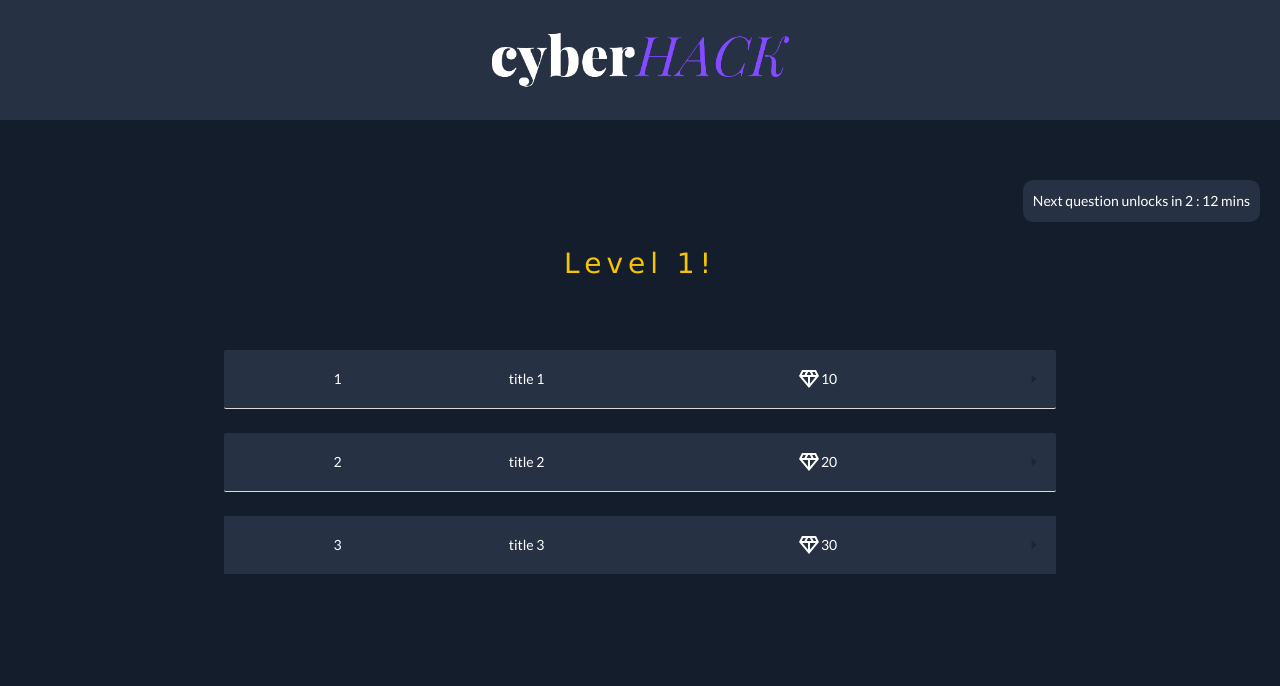
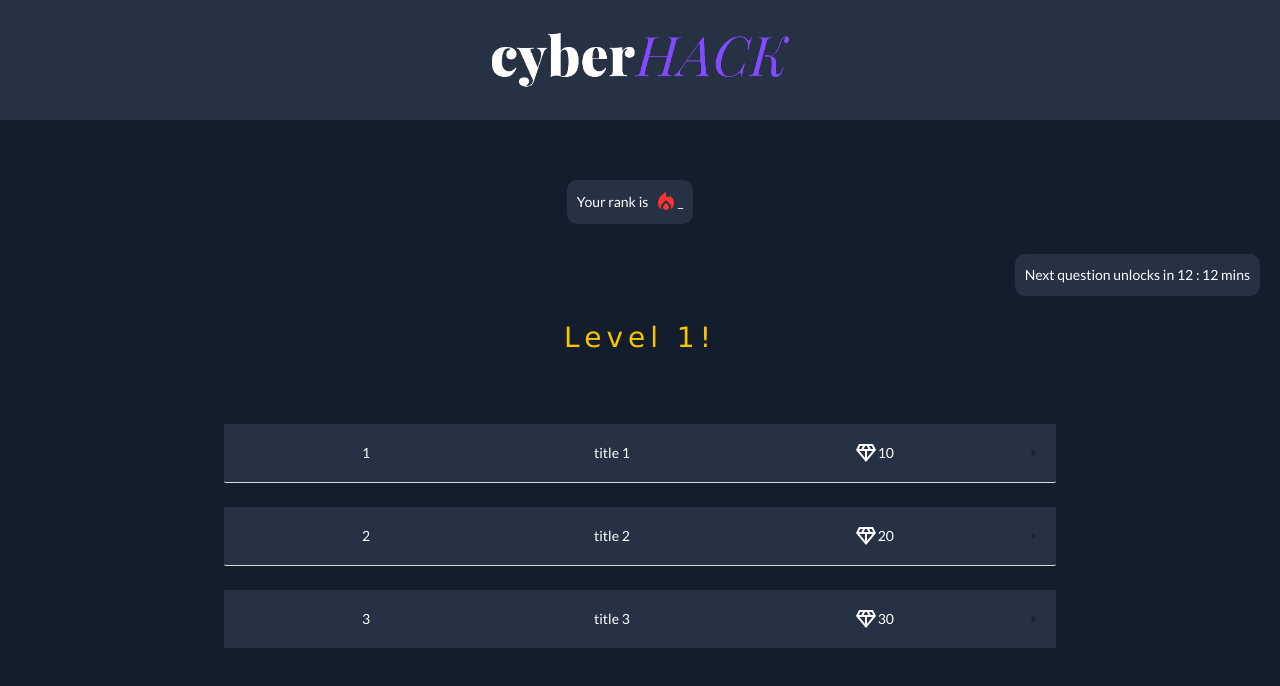
Before and after one commit to iamHrithikRaj/cyberhack-frontend, a React (Create React App) app: page /game in a window 1280 px wide. Shown: the top 686 px of the page. Built offline with nearby package versions, Linux system fonts and the light colour scheme; sample sign-in values are in the browser's storage.

Commit message:
alerts added to submit form

```diff
--- a/src/components/QuestionBody/FlagForm.js
+++ b/src/components/QuestionBody/FlagForm.js
@@ -5,12 +5,18 @@ import data from '../../data';
 import axios from 'axios';
 import Box from '@mui/material/Box';
 import CircularProgress from '@mui/material/CircularProgress';
-import { useSelector } from 'react-redux';
+import Alert from '@mui/material/Alert';
+import IconButton from '@mui/material/IconButton';
+import CloseIcon from '@mui/icons-material/Close';
+import Collapse from '@mui/material/Collapse';
 
 const FlagForm = (props) => {
   const flagInputRef = useRef();
   const url = 'https://pure-brook-94362.herokuapp.com/api/v1/team/submit';
   const [submitting, setSubmitting] = useState(false);
+  const [open, setOpen] = useState(false);
+  const [error, setError] = useState('');
+  const [severity, setSeverity] = useState('');
 
   const submitHandler = (e) => {
     e.preventDefault();
@@ -18,7 +24,6 @@ const FlagForm = (props) => {
 
     const flag = flagInputRef.current.value;
     const authtoken = localStorage.getItem('auth-token');
-    console.log(authtoken);
 
     axios
       .post(
@@ -37,6 +42,17 @@ const FlagForm = (props) => {
       )
       .then((response) => {
         console.log(response);
+        if (response.data.error !== undefined) {
+          setOpen(true);
+          setSeverity('info');
+          setError(response.data.error);
+        }
+
+        if (response.data.score !== undefined) {
+          setOpen(true);
+          setSeverity('success');
+          setError('Successful Submission!!!');
+        }
         setSubmitting(false);
         flagInputRef.current.value = '';
       })
@@ -57,6 +73,25 @@ const FlagForm = (props) => {
           <div className={classes.flagcontainer}>
             <AssistantPhotoRoundedIcon fontSize='inherit' />
           </div>
+          <Collapse in={open} className={classes.alert}>
+            <Alert
+              action={
+                <IconButton
+                  aria-label='close'
+                  color='inherit'
+                  size='small'
+                  onClick={() => {
+                    setOpen(false);
+                  }}
+                >
+                  <CloseIcon fontSize='inherit' />
+                </IconButton>
+              }
+              severity={severity}
+            >
+              {error}
+            </Alert>
+          </Collapse>
           <input
             className={classes.forminput}
             ref={flagInputRef}
--- a/src/components/QuestionBody/FlagForm.module.css
+++ b/src/components/QuestionBody/FlagForm.module.css
@@ -37,11 +37,6 @@
     transform:scale(1.2,1.2);
 }
 
-@media only screen and (max-width: 520px) {
-    .forminput {
-        width: 100%;
-    }
-}
 
 .spinner {
     display: flex;
@@ -49,3 +44,17 @@
     align-items: center;
     justify-content: center;
 }
+
+.alert {
+    margin: 7px 0 20px 0;
+    width: 62%;
+}
+
+@media only screen and (max-width: 520px) {
+   .forminput {
+        width: 100%;
+    }
+    .alert {
+        width: 100%;
+    }
+}
--- a/src/components/QuestionHeader.js
+++ b/src/components/QuestionHeader.js
@@ -8,8 +8,6 @@ const QuestionHeader = (props) => {
       <div className={classes.innercontainer}>
         <div>{props.sno}</div>
         <div>{props.title}</div>
-      </div>
-      <div className={classes.innercontainer}>
         <div className={classes.pointscontainer}>
           <DiamondOutlinedIcon />
           {props.points}
--- a/src/components/QuestionHeader.module.css
+++ b/src/components/QuestionHeader.module.css
@@ -24,9 +24,6 @@
 }
 
 @media only screen and (max-width: 520px) {
-    .container {
-        flex-direction: column;
-    }
 
     .innercontainer {
         justify-content: space-between;
--- a/src/components/Questions.js
+++ b/src/components/Questions.js
@@ -23,7 +23,7 @@ const Questions = (props) => {
       expandIcon={({ isActive }) => (
         <CaretRightOutlined rotate={isActive ? 90 : 0} />
       )}
-      defaultActiveKey={[props.uncollapsed]}
+      activeKey={[props.uncollapsed]}
       expandIconPosition='right'
     >
       {data.map((d, i) => {
--- a/src/components/Questions.module.css
+++ b/src/components/Questions.module.css
@@ -3,15 +3,6 @@
     padding: 0 !important;
     background-color: #141d2b;
     margin-bottom: 7vh;
-}
-
-.question {
-    padding: 0;
-    background-color: #263143;
-    margin-bottom: 24px;
-    overflow: hidden;
-    border: 0px;
-    border-radius: 2px;
 }
 
 .question {
--- /dev/null
+++ b/src/components/Rank.js
@@ -0,0 +1,28 @@
+import React, { useState, useEffect } from 'react';
+import axios from 'axios';
+import classes from './Rank.module.css';
+import LocalFireDepartmentIcon from '@mui/icons-material/LocalFireDepartment';
+
+const Rank = () => {
+  const url = 'https://pure-brook-94362.herokuapp.com/api/v1/team/rank';
+  const [rank, setRank] = useState('_');
+
+  useEffect(() => {
+    setInterval(() => {
+      const authtoken = localStorage.getItem('auth-token');
+      axios
+        .get(url, { headers: { 'auth-token': authtoken } })
+        .then((response) => {
+          setRank(`${response.data.rank}`);
+        });
+    }, 30000);
+  }, []);
+  return (
+    <div className={classes.rank}>
+      Your rank is &nbsp;{' '}
+      <LocalFireDepartmentIcon style={{ color: '#ff3333' }} /> {rank}
+    </div>
+  );
+};
+
+export default Rank;
--- /dev/null
+++ b/src/components/Rank.module.css
@@ -0,0 +1,13 @@
+.rank {
+    background-color: #263143;
+    color: white;
+    align-self: center;
+    margin-top: 10px;
+    margin-right: 20px;
+    margin-bottom: 20px;
+    display: flex;
+    align-items: center;
+    justify-content: center;
+    padding: 10px;
+    border-radius: 10px;
+}
--- a/src/components/Timer.module.css
+++ b/src/components/Timer.module.css
@@ -10,3 +10,9 @@
     padding: 10px;
     border-radius: 10px;
 }
+
+@media only screen and (max-width: 520px) {
+    .container {
+        align-self: center;
+    }
+}
--- a/src/pages/Congrats.js
+++ b/src/pages/Congrats.js
@@ -54,7 +54,9 @@ function Congrats() {
             <hr className={classes.line} />
             <div className={classes.trouble}>
               Having Trouble?{' '}
-              <span className={classes.underline}>Contact us</span>
+              <a href='mailto:cyberhack.helpdesk@gmail.com'>
+                <span className={classes.underline}>Contact us</span>
+              </a>
             </div>
           </div>
         </div>
--- a/src/pages/GameScreen.js
+++ b/src/pages/GameScreen.js
@@ -6,20 +6,25 @@ import Timer from './../components/Timer';
 import { useState, useCallback, useEffect } from 'react';
 import { useNavigate } from 'react-router-dom';
 import { useSelector } from 'react-redux';
+import Rank from './../components/Rank';
 
 const GameScreen = () => {
-  const startTime = 1647355320000;
-  const questionTime = 2;
+  const startTime = 1647362460000;
+  const questionTime = 7;
 
   let collapsibles = ['disabled', 'disabled', 'disabled'];
   const navigate = useNavigate();
   const isAuthenticated = useSelector((state) => state.auth.isAuthenticated);
 
+  const getDifferenceInMinutes = (date1, date2) => {
+    const diffInMs = date2 - date1;
+    return diffInMs / (1000 * 60);
+  };
   const getCount = () => {
     const start = new Date(startTime);
     const now = new Date();
 
-    let minDiff = now.getMinutes() - start.getMinutes();
+    let minDiff = getDifferenceInMinutes(start, now);
 
     return Math.floor(minDiff / questionTime) + 1;
   };
@@ -74,6 +79,7 @@ const GameScreen = () => {
       <Header />
       <div className={classes.body}>
         <div className={classes.level}>
+          <Rank />
           <Timer timer={timer} />
           <h1 className={classes.leveltext}>Level 1!</h1>
         </div>
--- a/src/pages/Login.js
+++ b/src/pages/Login.js
@@ -39,7 +39,6 @@ const Login = () => {
     axios
       .post(`${baseURL}/login`, data)
       .then((response) => {
-        console.log(response.headers);
         localStorage.setItem('auth-token', response.data);
         navigate('/game');
         setIsAuthenticating(false);
```
